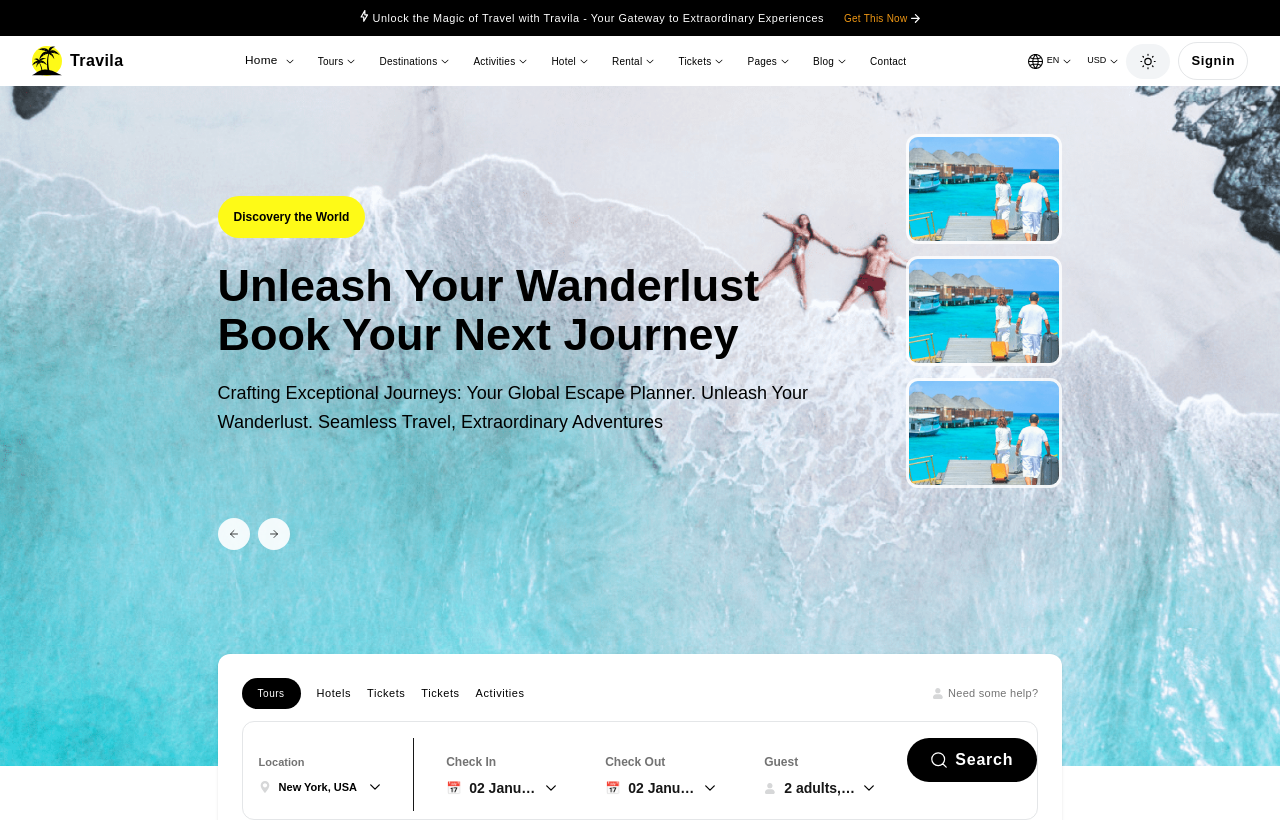
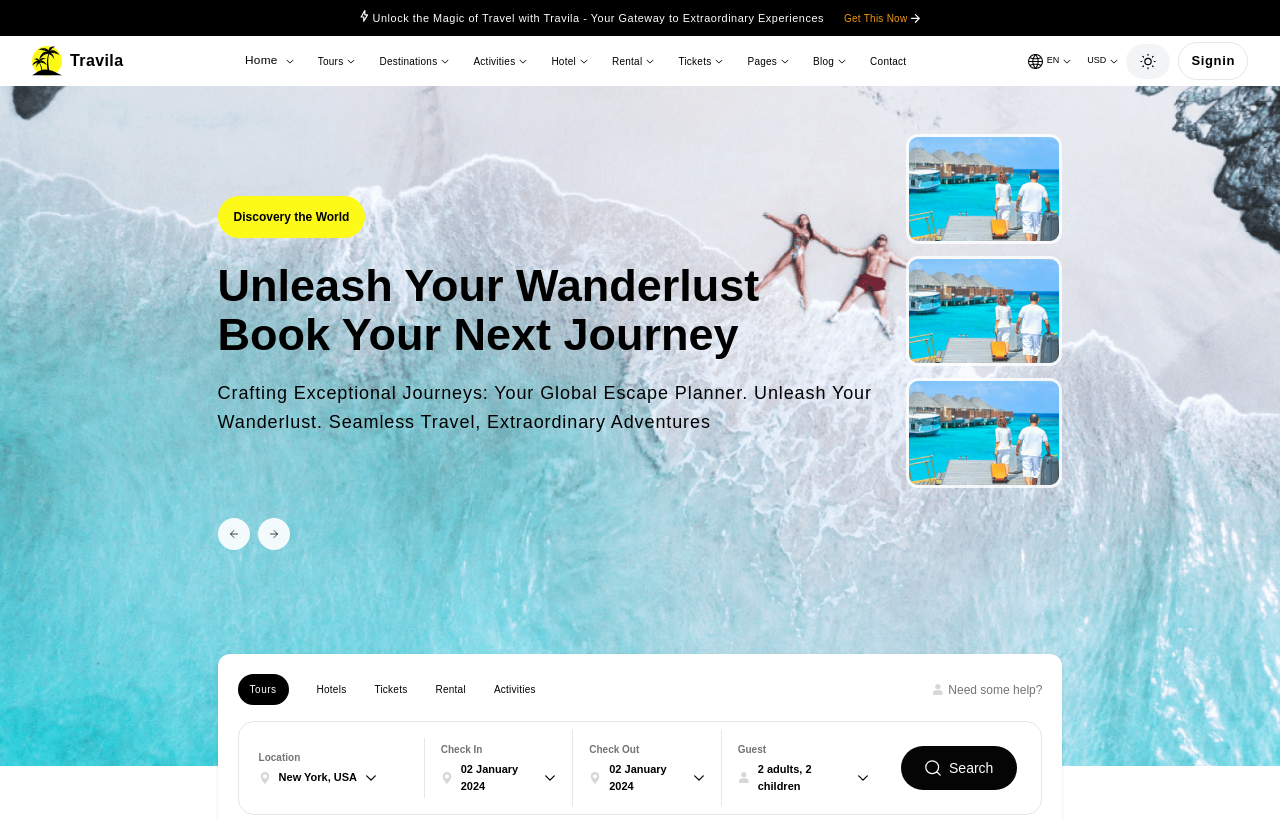
Before and after one commit to PAYAL0405/travel-web, a Next.js app: page / in a window 1280 px wide. Shown: the top 820 px of the page. Built offline with nearby package versions, Linux system fonts and the light colour scheme.

Commit message:
small changes1.2

```diff
--- a/src/Common/Hero.jsx
+++ b/src/Common/Hero.jsx
@@ -76,19 +76,7 @@ const Hero = () => {
               </h1>
 
               {/* Description */}
-              <p
-                className="
-              mt-5
-              text-black
-              text-sm
-              sm:text-base
-              md:text-lg
-              lg:text-[17px]
-              xl:text-lg
-              leading-relaxed
-              max-w-[770px]
-            "
-              >
+              <p className="mt-5 text-black text-sm sm:text-base md:text-lg lg:text-[17px] xl:text-lg leading-relaxed max-w-[770px] tracking-wider">
                 Crafting Exceptional Journeys: Your Global Escape Planner.
                 Unleash Your Wanderlust. Seamless Travel, Extraordinary
                 Adventures
@@ -199,9 +187,9 @@ const Hero = () => {
       </section>
 
       {/* ================= SEARCH CARD ================= */}
+      {/* SEARCH AREA */}
       <div
-        className="
-          relative
+        className="flex flex-col gap-4 relative
           z-50
           w-[90%] xl:w-[66%]
           mx-auto
@@ -210,168 +198,131 @@ const Hero = () => {
           shadow
           p-4
           sm:p-5
-          md:p-6
           -mt-3
-          sm:-mt-16
-          xl:-mt-28
-        "
+          sm:-mt-8
+          xl:-mt-28 bg-white rounded-2xl py-2 shadow-sm"
       >
-        {/* ================= TABS ================= */}
-        <div
-          className="
-            flex
-            items-center
-            gap-1
-            sm:gap-4
-            overflow-x-auto
-            scrollbar-hide
-            pb-3
-          "
-        >
-          <button className="text-[10px] text-[#fff] tracking-wider px-4 py-2 bg-black rounded-3xl">
+        {/* TOP */}
+        <div className="flex items-center justify-between ">
+          <div className="flex items-center gap-3 sm:gap-7 over flow-x-auto">
+            <button className="bg-[#000] text-white rounded-full px-3 py-2 text-[10px] tracking-wider">
               Tours
             </button>
+            <button className="text-[10px] 2xl:text-[11px] text-[#000000] tracking-wide">
+              Hotels
+            </button>
+            <button className="text-[10px] 2xl:text-[11px] text-[#000000] tracking-wide">
+              Tickets
+            </button>
 
-          <span className="text-[11px] text-[#000000] tracking-wider">
-            Hotels
-          </span>
+            <button className="text-[10px] 2xl:text-[11px] text-[#000000] tracking-wide">
+              Rental
+            </button>
+            <button className="text-[10px] 2xl:text-[11px] text-[#000000] tracking-wide">
+              Activities
+            </button>
+          </div>
 
-          <span className="text-[11px] text-[#000000] tracking-wider">
-            Tickets
-          </span>
-
-          <span className="text-[11px] text-[#000000] tracking-wider">
-            Tickets
-          </span>
-
-          <span className="text-[11px] text-[#000000] tracking-wider">
-            Activities
-          </span>
-
-          <div className="hidden md:flex ml-auto items-center gap-1 text-[11px] text-[#737373] tracking-wide">
+          <div className="hidden md:flex items-center gap-1 text-xs text-[#737373] whitespace-nowrap">
             <span>{profile}</span>
             <span>Need some help?</span>
           </div>
         </div>
 
-        {/* ================= SEARCH FIELDS ================= */}
+        {/* SEARCH ROW */}
+        <div className="border border-[#E4E6E8] rounded-2xl p-2">
           <div
-          className="
-            grid
-            grid-cols-1
+            className="grid grid-cols-1
       sm:grid-cols-2
-            lg:grid-cols-[1.2fr_1fr_1fr_1fr_auto]
-            gap-3
-            md:gap-4
-            pt-4
-            border
-            border-[#E4E6E8]
-            rounded-xl
+      lg:grid-cols-[1.2fr_1fr_1fr_1.1fr_auto]
+      items-center
     "
           >
-          {/* Location */}
-          <div
-            className="
-              p-3
-              sm:p-4
-              min-w-0
-             border-r
-             mb-2
-            "
-          >
-            <p className="text-[11px] text-[#737373] font-semibold">Location</p>
+            {/* LOCATION */}
+            <div className="px-3 py-3 lg:border-r border-[#E4E6E8]">
+              <p className="text-[10px] font-bold text-[#737373] mb-1">
+                Location
+              </p>
 
-            <div className="flex items-center gap-2 mt-2 min-w-0">
-              <span className="shrink-0">{location}</span>
+              <div className="flex items-center gap-2">
+                <span className="text-gray-400">{location}</span>
 
                 <span className="text-[11px] font-semibold text-[#000]">
                   New York, USA
                 </span>
 
-              <span className="pl-1">{dower}</span>
+                <span className="">{dower}</span>
               </div>
             </div>
 
-          {/* Check In */}
-          <div
-            className="
-              p-3
-              sm:p-4
-              min-w-0
-            "
-          >
-            <p className="text-xs text-[#737373] font-semibold">Check In</p>
+            {/* CHECK IN */}
+            <div className="px-3 sm:px-4 py-3 lg:border-r border-[#E4E6E8]">
+              <p className="text-[10px] font-bold text-[#737373] mb-1">
+                Check In
+              </p>
 
-            <div className="flex items-center gap-2 mt-2 min-w-0">
-              <span className="text-xs text-gray-500 shrink-0">📅</span>
+              <div className="flex items-center gap-2">
+                <span className="text-gray-400">{location}</span>
 
-              <span className="text-xs sm:text-sm font-semibold truncate">
+                <span className="text-[11px] font-semibold text-[#000]">
                   02 January 2024
                 </span>
 
-              <span className="ml-auto shrink-0">{dower}</span>
+                <span className="">{dower}</span>
               </div>
             </div>
 
-          {/* Check Out */}
-          <div
-            className="
-              p-3
-              sm:p-4
-              min-w-0
-            "
-          >
-            <p className="text-xs text-[#737373] font-semibold">Check Out</p>
+            {/* CHECK OUT */}
+            <div className="px-3 sm:px-4 py-3 lg:border-r border-[#E4E6E8]">
+              <p className="text-[10px] font-bold text-[#737373] mb-1">
+                Check Out
+              </p>
 
-            <div className="flex items-center gap-2 mt-2 min-w-0">
-              <span className="text-xs text-gray-500 shrink-0">📅</span>
+              <div className="flex items-center gap-2">
+                <span className="text-gray-400">{location}</span>
 
-              <span className="text-xs sm:text-sm font-semibold truncate">
+                <span className="text-[11px] font-semibold text-[#000]">
                   02 January 2024
                 </span>
 
-              <span className="ml-auto shrink-0">{dower}</span>
+                <span className="">{dower}</span>
               </div>
             </div>
 
-          {/* Guest */}
-          <div
-            className="
-              p-3
-              sm:p-4
-              min-w-0
-            "
-          >
-            <p className="text-xs text-[#737373] font-semibold">Guest</p>
+            {/* GUEST */}
+            <div className="px-3 sm:px-4 py-3 ">
+              <p className="text-[10px] font-bold text-[#737373] mb-1">Guest</p>
 
-            <div className="flex items-center gap-2 mt-2 min-w-0">
-              <span className="shrink-0">{profile}</span>
+              <div className="flex items-center gap-2">
+                <span className="text-gray-400">{profile}</span>
 
-              <span className="text-xs sm:text-sm font-semibold truncate">
+                <span className="text-[11px] font-semibold text-[#000]">
                   2 adults, 2 children
                 </span>
 
-              <span className="ml-auto shrink-0">{dower}</span>
+                <span className="">{dower}</span>
               </div>
             </div>
 
-          {/* Search */}
+            {/* SEARCH BUTTON */}
+            <div className="px-3 sm:px-4 py-3">
               <button
                 className="
-              bg-black
+          w-full
+          lg:w-auto
+          bg-[#050505]
           text-white
-              rounded-3xl
-              px-6
+          rounded-full
+          px-7
+          sm:px-6
           py-3
-              sm:py-4
           flex
           items-center
           justify-center
           gap-2
-              text-[13px][#737373] font-semibold
-              transition
-              tracking-wider
-              h-[44px]
+          text-xs
+          sm:text-sm
+          whitespace-nowrap
         "
               >
                 <span>{search}</span>
@@ -380,6 +331,8 @@ const Hero = () => {
             </div>
           </div>
         </div>
+      </div>
+    </div>
   );
 };
 
--- a/src/Common/NewsCard.jsx
+++ b/src/Common/NewsCard.jsx
@@ -26,7 +26,7 @@ const NewsCard = ({ img, newsheading, news }) => {
       </div>
 
       {/* WHITE OVERLAY CONTENT */}
-      <div className="relative z-10 -mt-10  rounded-[22px] bg-white px-7 pb-7 pt-7 border border-gray-100 border-b-0">
+      <div className="relative z-10 -mt-10  rounded-[22px] bg-white px-7 pb-7 pt-7 border border-gray-100 ">
         {/* Rating - overlaps image + white section */}
         {/* Details */}
         <div className="flex flex-row items-center  justify-between">
--- a/src/Home/HotelCards.jsx
+++ b/src/Home/HotelCards.jsx
@@ -5,9 +5,9 @@ const HotelCards = ({ img, locations, price }) => {
   const { location, like, star } = hero_icon;
 
   return (
-    <div className="overflow-hidden rounded-[22px] bg-white ">
+    <div className="overflow-hidden rounded-[22px] bg-white w-[320px]">
       {/* IMAGE */}
-      <div className="relative h-[320px]">
+      <div className="relative h-[270px]">
         <img
           src={img}
           alt="Boat Cruise"
--- a/src/Home/TopRatedHotels.jsx
+++ b/src/Home/TopRatedHotels.jsx
@@ -57,42 +57,48 @@ const TopRatedHotels = () => {
         ref={sliderRef}
         className="w-full flex flex-row gap-4 overflow-x-auto scroll-smooth scrollbar-hide py-9 pl-6 pr-6 2xl:pl-[17%]"
       >
-        <div className="flex-shrink-0 w-[85%] sm:w-[60%] md:w-[45%] lg:w-[30%] xl:w-[24%]">
+        <div className="">
           <HotelCards
             img="img/service-card-img-1.png"
             locations="Manchester, England"
             price="$48.25"
           />
         </div>
-
-        <div className="flex-shrink-0 w-[85%] sm:w-[60%] md:w-[45%] lg:w-[30%] xl:w-[24%]">
-          <HotelCards />
+        <div className="">
+          <HotelCards
+            img="img/service-card-img-2.png"
+            locations="Manchester, England"
+            price="$48.25"
+          />
         </div>
-
-        <div className="flex-shrink-0 w-[85%] sm:w-[60%] md:w-[45%] lg:w-[30%] xl:w-[24%]">
-          <HotelCards />
+        <div className="">
+          <HotelCards
+            img="img/service-card-img-3.png"
+            locations="Manchester, England"
+            price="$48.25"
+          />
+        </div>{" "}
+        <div className="">
+          <HotelCards
+            img="img/service-card-img-1.png"
+            locations="Manchester, England"
+            price="$48.25"
+          />
         </div>
-
-        <div className="flex-shrink-0 w-[85%] sm:w-[60%] md:w-[45%] lg:w-[30%] xl:w-[24%]">
-          <HotelCards />
+        <div className="">
+          <HotelCards
+            img="img/service-card-img-2.png"
+            locations="Manchester, England"
+            price="$48.25"
+          />
         </div>
-
-        {/* Extra cards */}
-        <div className="flex-shrink-0 w-[85%] sm:w-[60%] md:w-[45%] lg:w-[30%] xl:w-[24%]">
-          <HotelCards />
-        </div>
-
-        <div className="flex-shrink-0 w-[85%] sm:w-[60%] md:w-[45%] lg:w-[30%] xl:w-[24%]">
-          <HotelCards />
-        </div>
-
-        <div className="flex-shrink-0 w-[85%] sm:w-[60%] md:w-[45%] lg:w-[30%] xl:w-[24%]">
-          <HotelCards />
-        </div>
-
-        <div className="flex-shrink-0 w-[85%] sm:w-[60%] md:w-[45%] lg:w-[30%] xl:w-[24%]">
-          <HotelCards />
-        </div>
+        <div className="">
+          <HotelCards
+            img="img/service-card-img-3.png"
+            locations="Manchester, England"
+            price="$48.25"
+          />
+        </div>{" "}
       </div>
     </div>
   );
```
Lines whose indentation alone changed are shown as unchanged.
